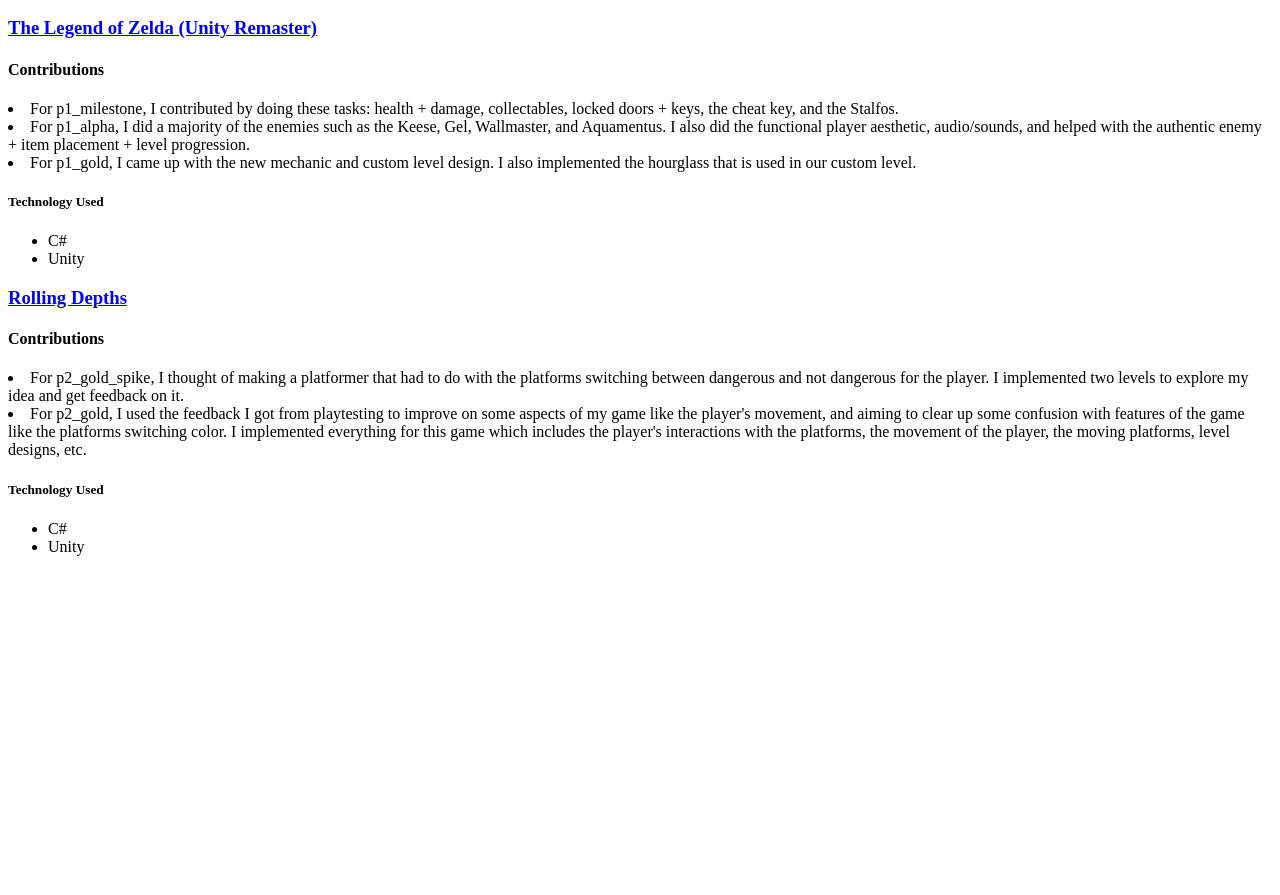
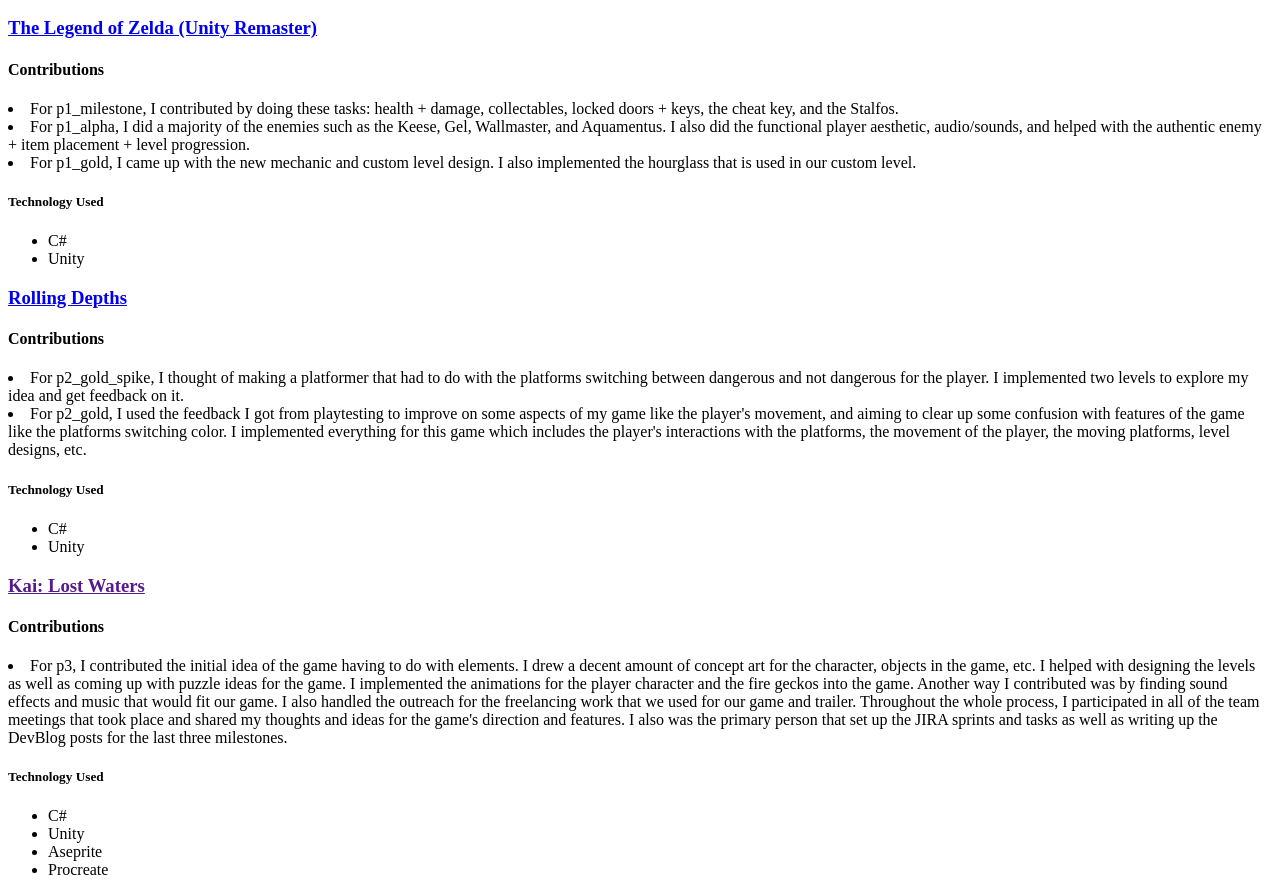
Before and after one commit to sobinak/494_portfolio, a plain HTML site: page index.html in a window 1280 px wide. Shown: the part 96-991 px from the top of the page. Before the commit the page ends 800 px from the top, so only its background shows below. Drawn offline with Linux system fonts and the light colour scheme.

Commit message:
Update index.html

```diff
--- a/index.html
+++ b/index.html
@@ -33,5 +33,20 @@ helped with the authentic enemy + item placement + level progression.</li>
 <li>C#</li>
 <li>Unity</li>
 </ul>
+
+
+<h3><a href="">Kai: Lost Waters</a></h3>
+
+<h4>Contributions</h4>
+<li>For p3, I contributed the initial idea of the game having to do with elements. I drew a decent amount of concept art for the character, objects in the game, etc. I helped with designing the levels as well as coming up with puzzle ideas for the game. I implemented the animations for the player character and the fire geckos into the game. Another way I contributed was by finding sound effects and music that would fit our game. I also handled the outreach for the freelancing work that we used for our game and trailer. Throughout the whole process, I participated in all of the team meetings that took place and shared my thoughts and ideas for the game's direction and features. I also was the primary person that set up the JIRA sprints and tasks as well as writing up the DevBlog posts for the last three milestones.</li>
+
+
+<h5>Technology Used</h5>
+<ul>
+<li>C#</li>
+<li>Unity</li>
+<li>Aseprite</li>
+<li>Procreate</li>
+</ul>
 <!-- TIP: Rename this file "index.html", and it will become the default landing page whenever someone navigates their browser to your domain. -->
 </html>
```
